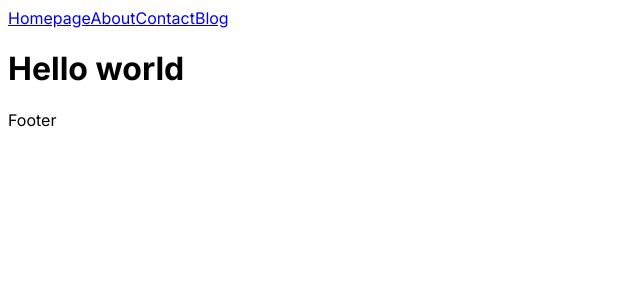
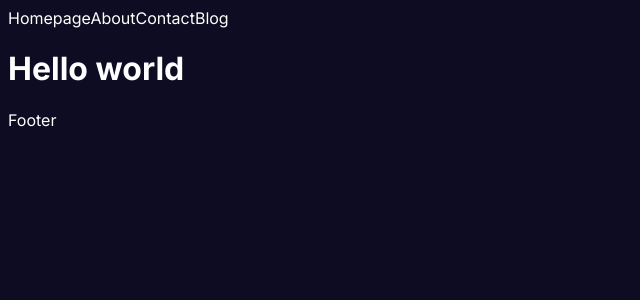
Before and after one commit to Zia123456/next.js-project, a Next.js app: page / in a window 1280 px wide. Shown: the top 300 px of the page, without its empty margins (0-640 px from the left). Built offline with nearby package versions, Linux system fonts and the light colour scheme.

Commit message:
Add some style

```diff
--- a/src/app/globals.css
+++ b/src/app/globals.css
@@ -0,0 +1,14 @@
+:root {
+  --bg: #0d0c22;
+  --text: #fff;
+}
+
+body {
+  background-color: var(--bg);
+  color: var(--text);
+}
+
+a {
+  text-decoration: none;
+  color: inherit;
+}
--- a/src/app/not-found.jsx
+++ b/src/app/not-found.jsx
@@ -10,4 +10,4 @@ const NotFound = () => {
   );
 };
 
-export default not - found;
+export default NotFound;
```
